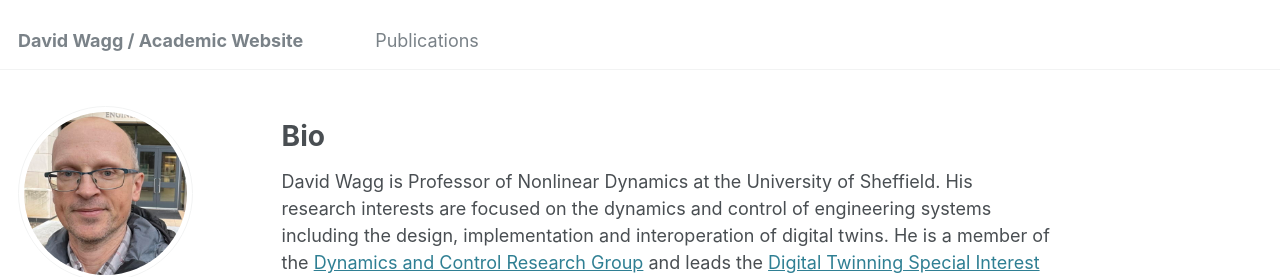
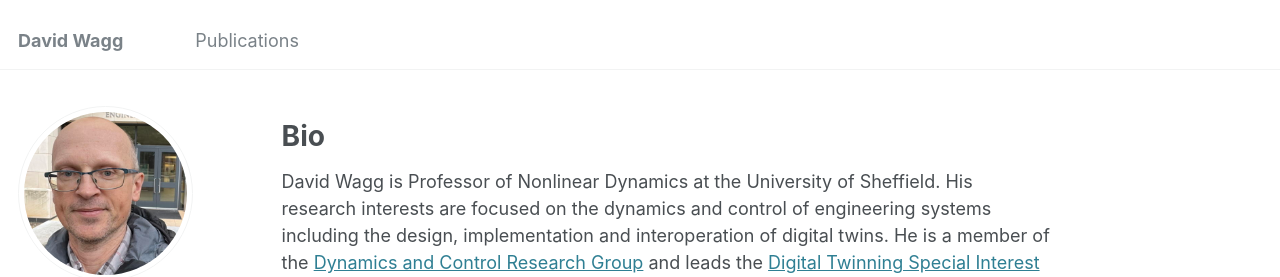
Before and after one commit to davidjwagg/davidjwagg, a Jekyll site: the page built from _pages/about.md, in a window 1280 px wide. Shown: the top 277 px of the page. Built offline with Jekyll 4.4.1, drawn with Linux system fonts in a browser that asks for light colours; some web fonts are replaced.

Commit message:
Update _config.yml
Tweak

```diff
--- a/_config.yml
+++ b/_config.yml
@@ -8,7 +8,7 @@
 
 # Basic Site Settings
 locale                   : "en-US"
-title                    : "David Wagg / Academic Website"
+title                    : "David Wagg"
 title_separator          : "-"
 name                     : &name "David Wagg"
 description              : &description "personal description"
```
